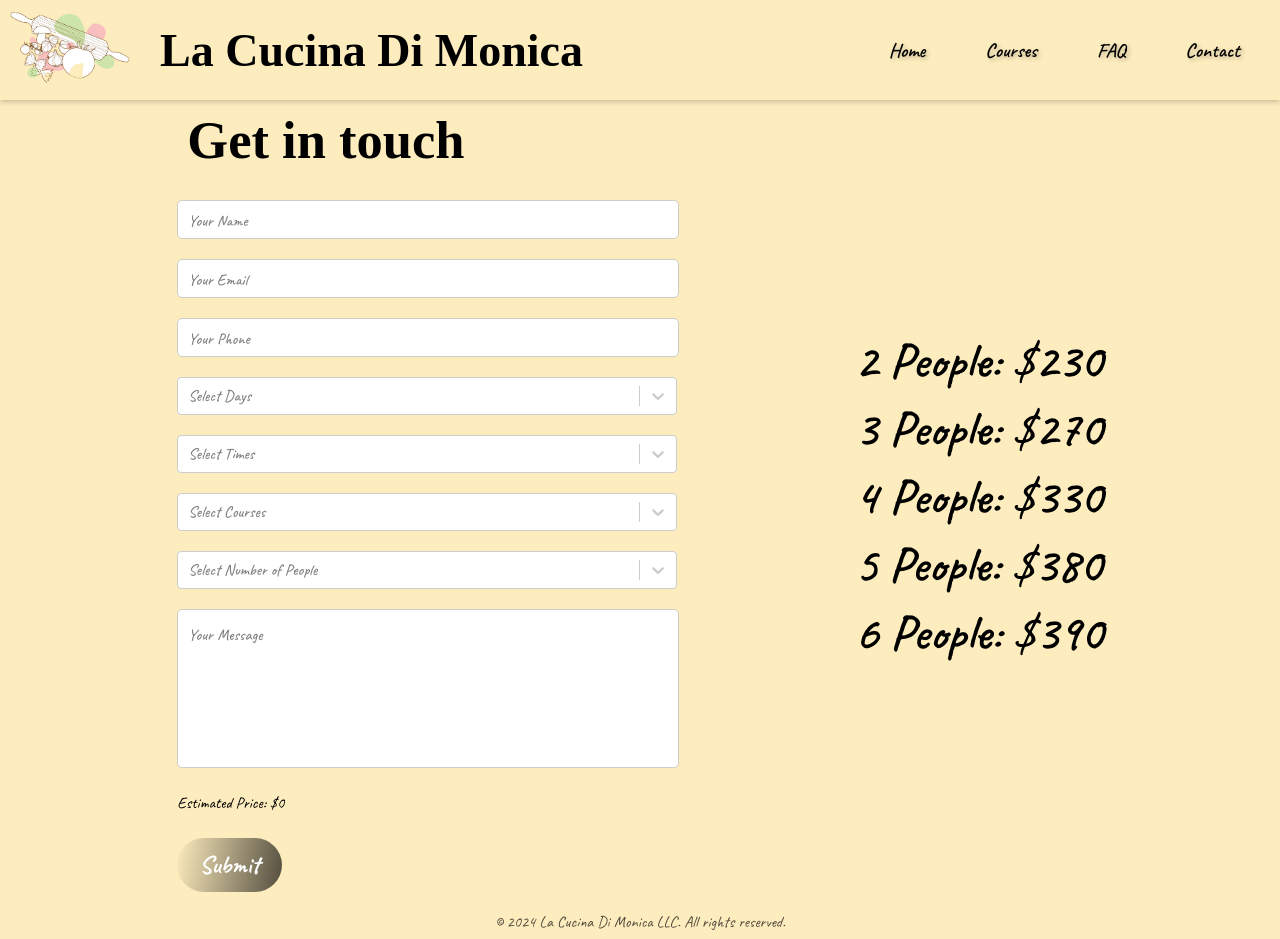
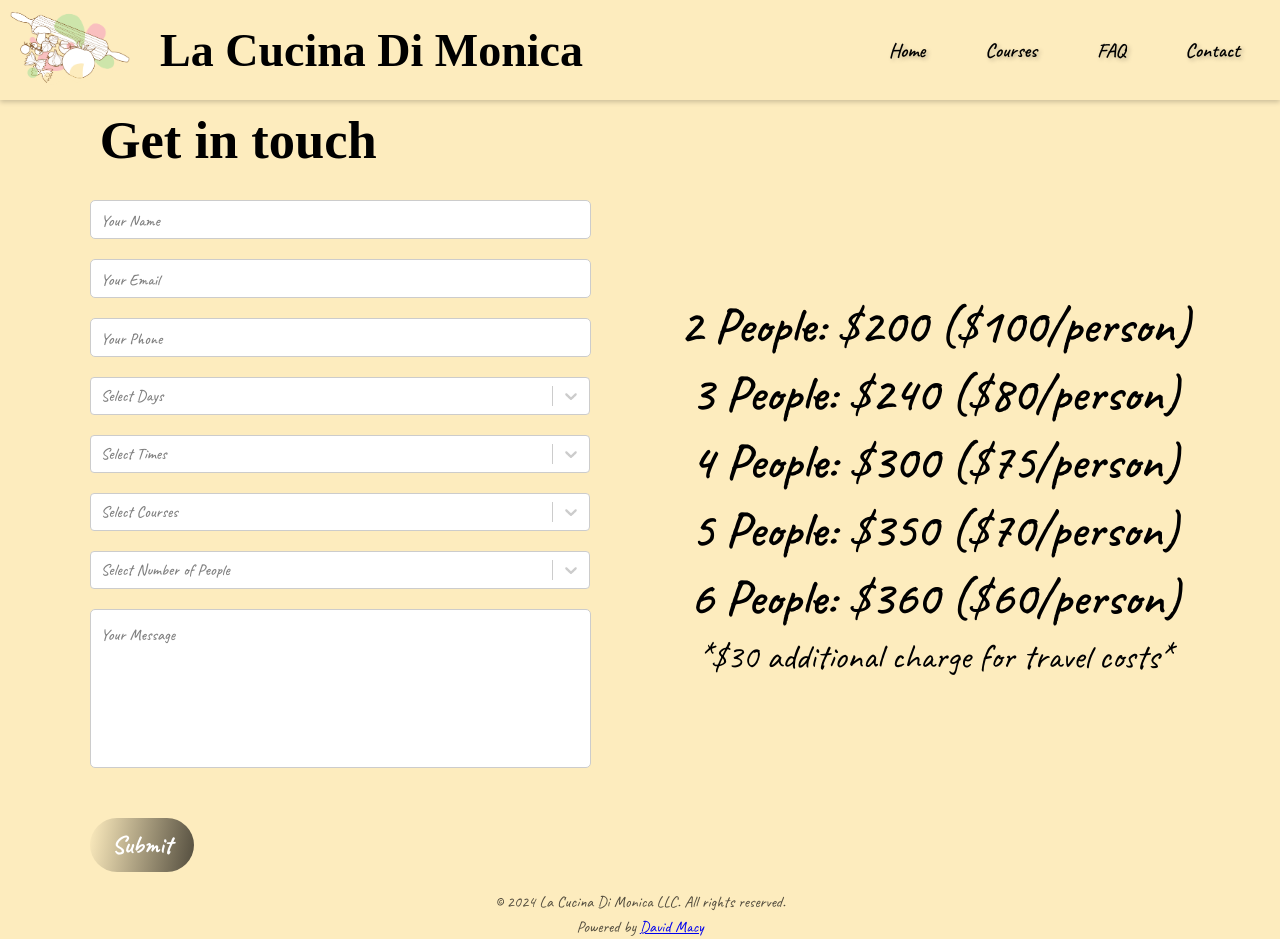
Before and after one commit to djmacy/cucina-di-monica-react, a React (Create React App) app: page /contact in a window 1280 px wide. Shown: the top 939 px of the page. Built offline with nearby package versions, Linux system fonts and the light colour scheme; no server answers; a web font is replaced by a local one.

Commit message:
changes to contact form

```diff
--- a/src/components/ContactForm.css
+++ b/src/components/ContactForm.css
@@ -120,7 +120,14 @@
 .contact-right p {
     font-size: 50px;
     font-weight: 600;
+    text-align: center;
 }
+
+.contact-container .travel {
+    font-size: 35px;
+    font-weight: 400;
+}
+
 @media only screen and (max-width: 1100px) {
     .contact-right {
         display: none;
--- a/src/components/ContactForm.js
+++ b/src/components/ContactForm.js
@@ -63,11 +63,11 @@ const ContactForm = () => {
     ]
 
     const priceChart = {
-        "2" : 200 + travelCost,
-        "3" : 240 + travelCost,
-        "4" : 300 + travelCost,
-        "5" : 350 + travelCost,
-        "6" : 360 + travelCost
+        "2" : 200,
+        "3" : 240,
+        "4" : 300,
+        "5" : 350,
+        "6" : 360
     }
 
     const coursesChange = (selectedOptions) => {
@@ -251,17 +251,20 @@ const ContactForm = () => {
                 />
 
                 <textarea name="message" placeholder="Your Message" className="contact-inputs" value={formData.message} onChange={handleChange} required />
-                <p>Estimated Price: ${priceCalc}</p>
-                <button type="submit">Submit {/*<img src="" alt="" />*/}</button>
+                <p>
+                    {priceCalc != 0 ? `Estimated Price: $${priceCalc} + $${travelCost} travel cost` : null}
+                </p>                <button type="submit">Submit {/*<img src="" alt="" />*/}</button>
             </form>
             <div className="contact-right">
                 {/* <Logo below={true}/>*/}
                 {/*<img src={logo} alt="logo" />*/}
-                <p>2 People: $230</p>
-                <p>3 People: $270</p>
-                <p>4 People: $330</p>
-                <p>5 People: $380</p>
-                <p>6 People: $390</p>
+                <p>2 People: $200 ($100/person)</p>
+                <p>3 People: $240 ($80/person)</p>
+                <p>4 People: $300 ($75/person)</p>
+                <p>5 People: $350 ($70/person)</p>
+                <p>6 People: $360 ($60/person)</p>
+                <p className="travel">*$30 additional charge for travel costs*</p>
+
             </div>
         </div>
     );
```
